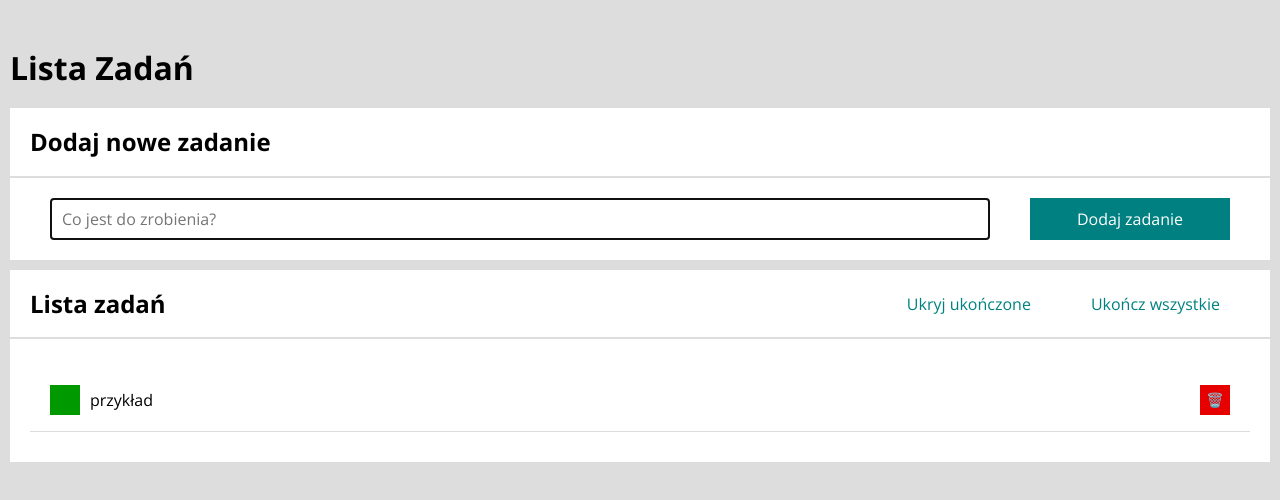
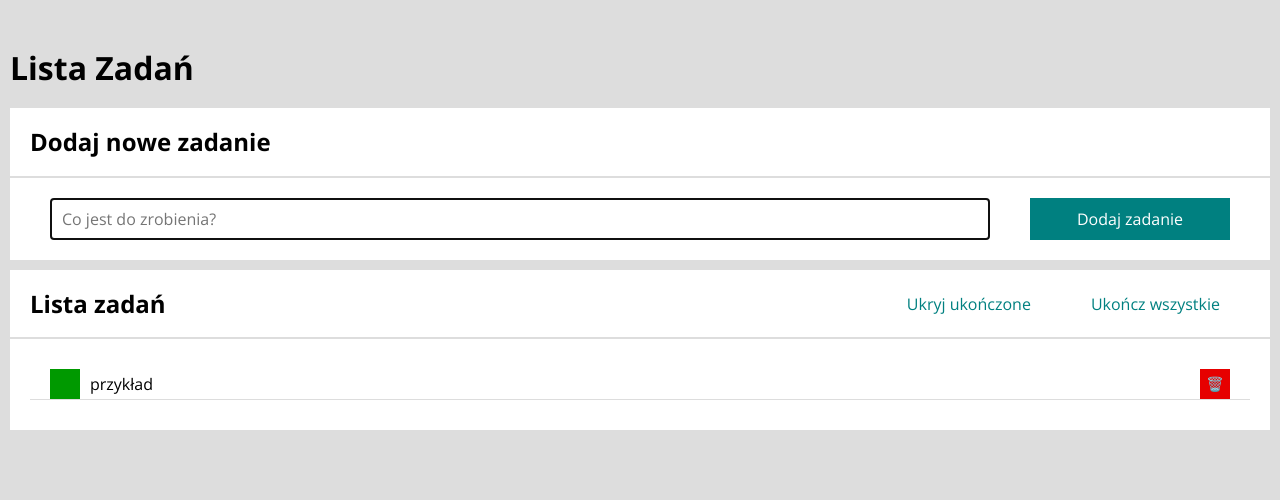
Before and after one commit to kormas/todo-list-react, a React (Create React App) app: page / in a window 1280 px wide. Shown: the top 500 px of the page. Built offline with nearby package versions, Linux system fonts and the light colour scheme.

Commit message:
css to styled (List)

```diff
--- a/src/Buttons/index.js
+++ b/src/Buttons/index.js
@@ -8,12 +8,14 @@ const Buttons = ({ tasks, hideCompleted, toggleHideCompleted, markAllDone }) =>
     return (
         <ButtonsContainer>
             <Button
-                onClick={toggleHideCompleted}>
+                onClick={toggleHideCompleted}
+            >
                 {hideCompleted ? "Pokaż ukończone" : "Ukryj ukończone"}
             </Button>
             <Button
                 onClick={markAllDone}
-                disabled={tasks.every(({ done }) => done)}>
+                disabled={tasks.every(({ done }) => done)}
+            >
                 Ukończ wszystkie
             </Button>
         </ButtonsContainer>
--- a/src/List/index.js
+++ b/src/List/index.js
@@ -1,35 +1,36 @@
-import "./style.css";
+import { StyledList, TaskBlock, TaskItem, TaskMark, TaskContent, TaskBin, MarkButton, BinButton } from "./styled";
 
 const List = ({ tasks, hideCompleted, removeTask, toggleTaskDone }) => (
-    <ul className="list">
+    <StyledList>
         {tasks.map(task => (
-            <li
-                className={`list__block ${task.done && hideCompleted ? "list__block--hidden" : ""}`}
-                key={task.id}>
-                <div>
-                    <p className="list__leftParagraph">
-                        <button
-                            onClick={() => toggleTaskDone(task.id)}
-                            className="list__markButton">{task.done ? "✓" : ""}
-                        </button>
-                    </p>
-                </div>
-                <div className="list__item">
-                    <p className={`list__content ${task.done ? "list__content--done" : ""}`}>
+            <TaskBlock
+                key={task.id}
+                hidden={task.done && hideCompleted}
+            >
+                <TaskMark>
+                    <MarkButton
+                        onClick={() => toggleTaskDone(task.id)}
+                    >
+                        {task.done ? "✓" : ""}
+                    </MarkButton>
+                </TaskMark>
+                <TaskItem>
+                    <TaskContent
+                        done={task.done}
+                    >
                         {task.content}
-                    </p>
-                </div>
-                <div>
-                    <p className="list__rightParagraph">
-                        <button
-                            onClick={() => removeTask(task.id)}
-                            className="list__binButton"><span>🗑️</span>
-                        </button>
-                    </p>
-                </div>
-            </li>
+                    </TaskContent>
+                </TaskItem>
+                <TaskBin>
+                    <BinButton
+                        onClick={() => removeTask(task.id)}
+                    >
+                        🗑️
+                    </BinButton>
+                </TaskBin>
+            </TaskBlock>
         ))}
-    </ul>
+    </StyledList>
 );
 
 
--- a/src/List/style.css
+++ /dev/null
@@ -1,90 +0,0 @@
-.list {
-    background-color: #ffffff;
-    padding: 30px 20px;
-    margin: 0 0 10px;
-  }
-
-  .list__block {
-    display: flex;
-    flex-wrap: nowrap;
-    width: 100%;
-    background-color: #ffffff;
-    padding: 0px 20px;
-    border-style: solid;
-    border-width: 0 0 1px;
-    border-color: #dddddd;
-    justify-content: space-between;
-    align-items: center;
-  }
-
-  .list__item {
-    flex-grow: 1;
-  }
-
-  .list__markButton {
-    width: 30px;
-    height: 30px;
-    background-color: hsl(120, 100%, 30%);
-    display: flex;
-    align-items: center;
-    justify-content: center;
-    font-size: 20px;
-    color: white;
-    cursor: pointer;
-    transition: 0.2s;
-    border: none;
-  }
-
-  .list__markButton:hover {
-    background-color: hsl(120, 100%, 35%);
-  }
-
-  .list__markButton:active {
-    background-color: hsl(120, 100%, 40%);
-  }
-
-  .list__binButton {
-    width: 30px;
-    height: 30px;
-    background-color: hsl(0, 100%, 45%);
-    display: flex;
-    align-items: center;
-    justify-content: center;
-    font-size: 14px;
-    cursor: pointer;
-    flex-shrink: 0;
-    transition: 0.2s;
-    border: none;
-  }
-
-  .list__binButton:hover {
-    background-color: hsl(0, 100%, 55%);
-  }
-
-  .list__binButton:active {
-    background-color: hsl(0, 100%, 65%);
-  }
-
-  .list__leftParagraph {
-    display: flex;
-    justify-content: flex-start;
-  }
-
-  .list__rightParagraph {
-    display: flex;
-    justify-content: flex-end;
-  }
-
-  .list__content {
-    display: flex;
-    word-break: break-word;
-    margin: 0 10px;
-  }
-
-  .list__content--done {
-    text-decoration: line-through;
-  }
-
-  .list__block--hidden {
-    display: none;
-  }
--- /dev/null
+++ b/src/List/styled.js
@@ -0,0 +1,92 @@
+import styled, { css } from "styled-components";
+
+export const StyledList = styled.ul`
+    background-color: #ffffff;
+    padding: 30px 20px;
+    margin: 0 0 10px;
+`;
+
+export const TaskBlock = styled.li`
+    display: flex;
+    flex-wrap: nowrap;
+    width: 100%;
+    background-color: #ffffff;
+    padding: 0px 20px;
+    border-style: solid;
+    border-width: 0 0 1px;
+    border-color: #dddddd;
+    justify-content: space-between;
+    align-items: center;
+
+    ${({ hidden }) => hidden && css`
+    display: none;
+    `}
+`;
+
+export const TaskItem = styled.div`
+    flex-grow: 1;
+`;
+
+export const TaskMark = styled.span`
+    display: flex;
+    justify-content: flex-start;
+`;
+
+export const TaskContent = styled.span`
+    display: flex;
+    word-break: break-word;
+    margin: 0 10px;
+
+    ${({ done }) => done && css`
+    text-decoration: line-through;
+    `}
+`;
+
+export const TaskBin = styled.span`
+    display: flex;
+    justify-content: flex-end;
+`;
+
+export const MarkButton = styled.button`
+    width: 30px;
+    height: 30px;
+    background-color: hsl(120, 100%, 30%);
+    display: flex;
+    align-items: center;
+    justify-content: center;
+    font-size: 20px;
+    color: white;
+    cursor: pointer;
+    transition: 0.2s;
+    border: none;
+
+    &:hover {
+        background-color: hsl(120, 100%, 35%);
+    }
+
+    &:active {
+        background-color: hsl(120, 100%, 40%);
+    }
+`;
+
+export const BinButton = styled.button`
+    width: 30px;
+    height: 30px;
+    background-color: hsl(0, 100%, 45%);
+    display: flex;
+    align-items: center;
+    justify-content: center;
+    font-size: 14px;
+    cursor: pointer;
+    flex-shrink: 0;
+    transition: 0.2s;
+    border: none;
+
+    &:hover {
+        background-color: hsl(0, 100%, 55%);
+    }
+
+    &:active {
+        background-color: hsl(0, 100%, 65%);
+    }
+`;
```
